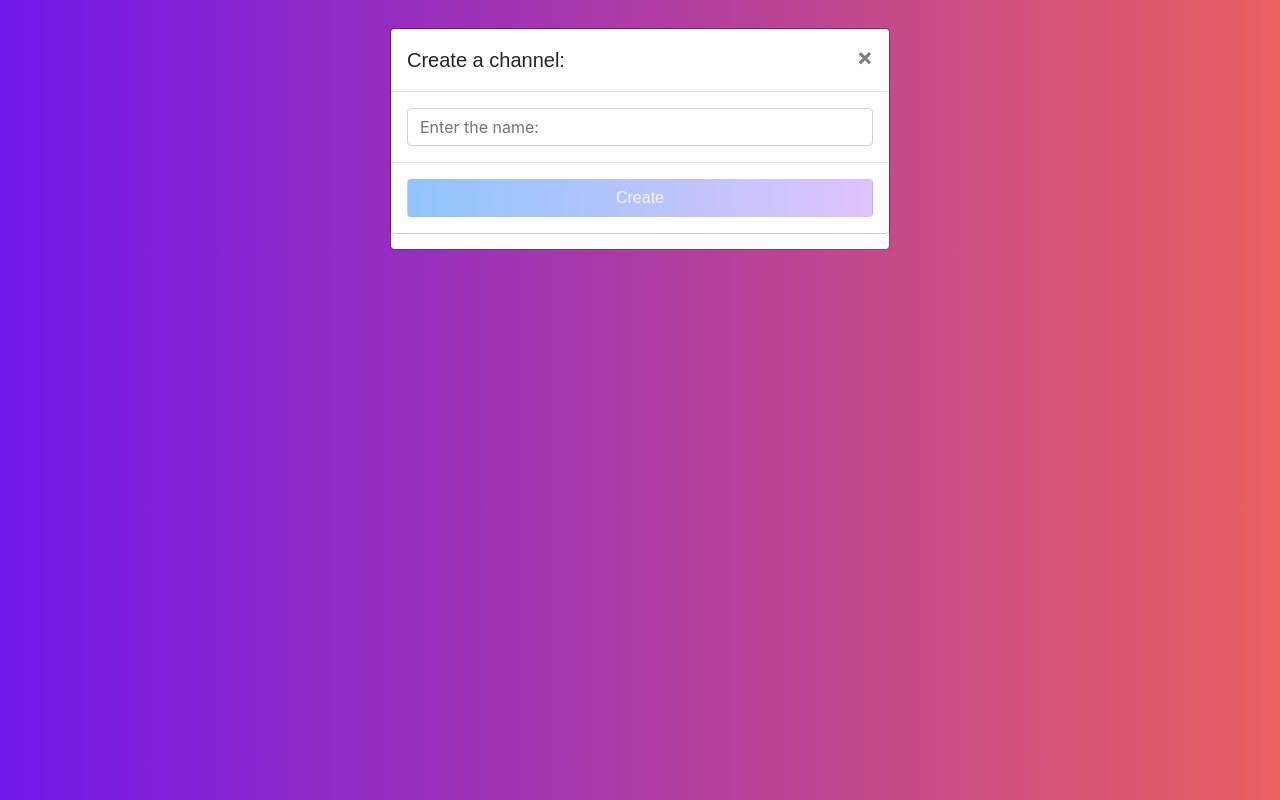
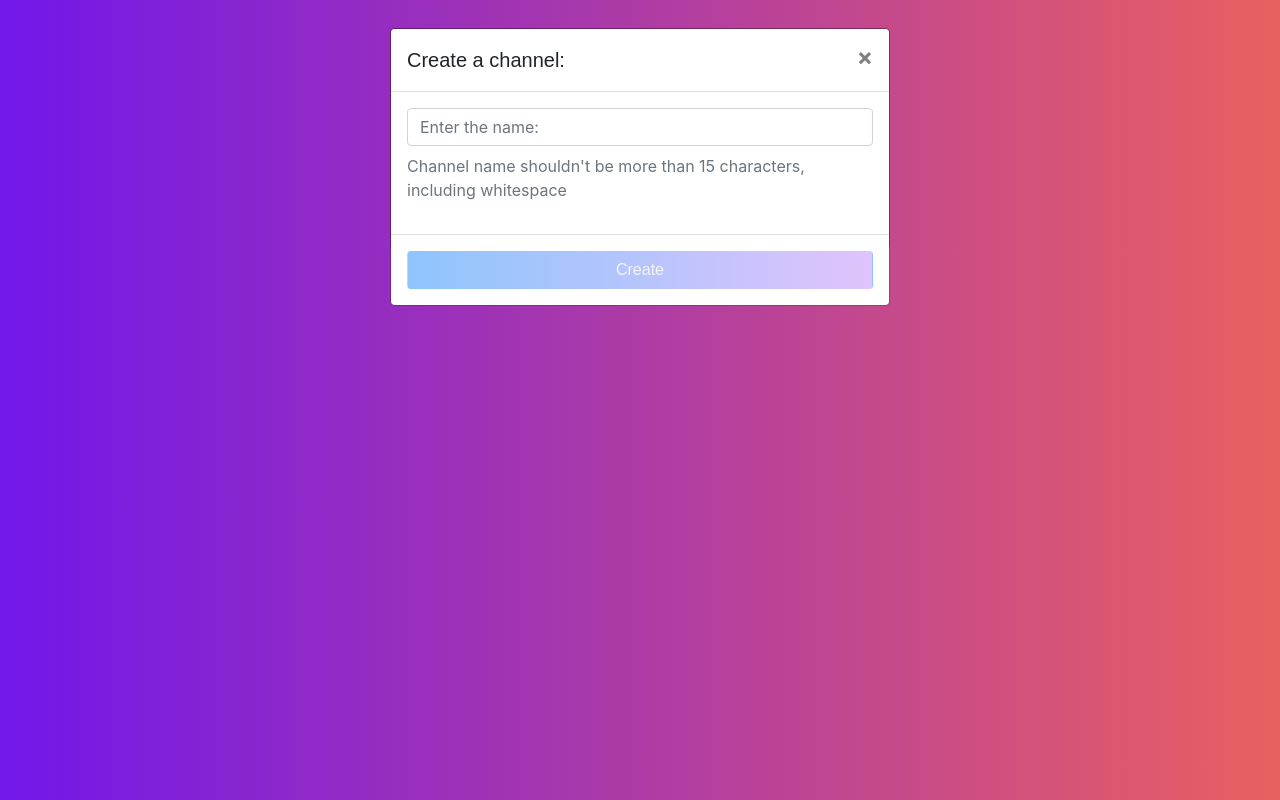
Before and after one commit to egehurturk/flack-messageMe, a Flask app: page / in a window 1280 px wide, after a click that opens the changed part. Run offline with Flask 2, Linux system fonts and the light colour scheme; some libraries are stand-ins or nearby versions; some web fonts are replaced.

Commit message:
channel display commit

```diff
--- a/templates/base.html
+++ b/templates/base.html
@@ -5,25 +5,21 @@
     <meta charset="utf-8">
     <meta name="viewport" content="width=device-width, initial-scale=1, shrink-to-fit=no">
 
-    <!-- Bootstrap CSS -->
+    <!-- Bootstrap CSS, HANDLEBARS, SOCKETIO, OTHER KITS -->
     <link rel="stylesheet" href="https://stackpath.bootstrapcdn.com/bootstrap/4.4.1/css/bootstrap.min.css" integrity="sha384-Vkoo8x4CGsO3+Hhxv8T/Q5PaXtkKtu6ug5TOeNV6gBiFeWPGFN9MuhOf23Q9Ifjh" crossorigin="anonymous">
     <script type="text/javascript" src="//cdnjs.cloudflare.com/ajax/libs/socket.io/1.3.6/socket.io.min.js"></script>
     <script src="https://code.jquery.com/jquery-3.5.0.min.js" integrity="sha256-xNzN2a4ltkB44Mc/Jz3pT4iU1cmeR0FkXs4pru/JxaQ=" crossorigin="anonymous"></script>
     <link rel="stylesheet" href="{{ url_for('static', filename='css/styles.css') }}">
     <link href="https://fonts.googleapis.com/css2?family=B612&family=Muli&family=Varela&display=swap" rel="stylesheet">
     <script src="https://kit.fontawesome.com/fb6ab35cfd.js" crossorigin="anonymous"></script>
+    <script src="https://cdnjs.cloudflare.com/ajax/libs/handlebars.js/4.0.11/handlebars.min.js"></script>
     <script src="{{ url_for('static', filename='js/index.js') }}"></script>
-    <!-- <script src="https://cdnjs.cloudflare.com/ajax/libs/handlebars.js/4.0.11/handlebars.min.js"></script>
-    <script id="channelList" type="text/x-handlebars-template">
-      {% raw %}
-      {{#each value}}
-      <li>
-        # {{ this }}
-      </li>
-      {{/each}}
-      {% endraw %}
+    <!-- <script id="messageTemplate" type="text/x-handlebars-template">
+      <div class="msgBox">
+        <p>{{ value }}</p>
+      </div>
+
     </script> -->
-
 
     <title>{% block title %}{% endblock %}</title>
   </head>
--- a/templates/index.html
+++ b/templates/index.html
@@ -43,15 +43,15 @@
             <div class="row" id="channelRow">
                 <p class="channelHeading">Channels</p><button id="plusBtn" data-toggle="modal" data-target="#channelModal"><i class="fas fa-plus fa-1x text-white mt-1 ml-5"></i></button>
             </div>
-            <ul class="mt-5 text-white" id="listChannels">
+            <ul class="mt-5" id="listChannels">
 
             </ul>
         </div>
         <div class="col-lg-9 third-col">
             <div class="row" style="border: 2px solid #777777; border-left: none; border-right: none; border-top: none; height: 8.2%;">
-
+                <h2 id="nameChannel" class="ml-auto mr-auto text-white mt-2"></h2>
             </div>
-            <div class="row" style="height: 77%; background-color: #4d4b4b;">
+            <div class="row" style="height: 77%; background-color: #4d4b4b;" id="messageDisplay">
 
             </div>
             <div class="row align-self-end customize" style="height: 14.8%; border-top: 1px solid #999999">
@@ -80,6 +80,7 @@
         <div class="modal-body">
           <form>
               <input type="text" class="form-control" placeholder="Enter the name:" id="channelInput">
+              <p class="text-muted mt-2">Channel name shouldn't be more than 15 characters, including whitespace</p>
           </form>
         </div>
         <div class="modal-footer">
```
